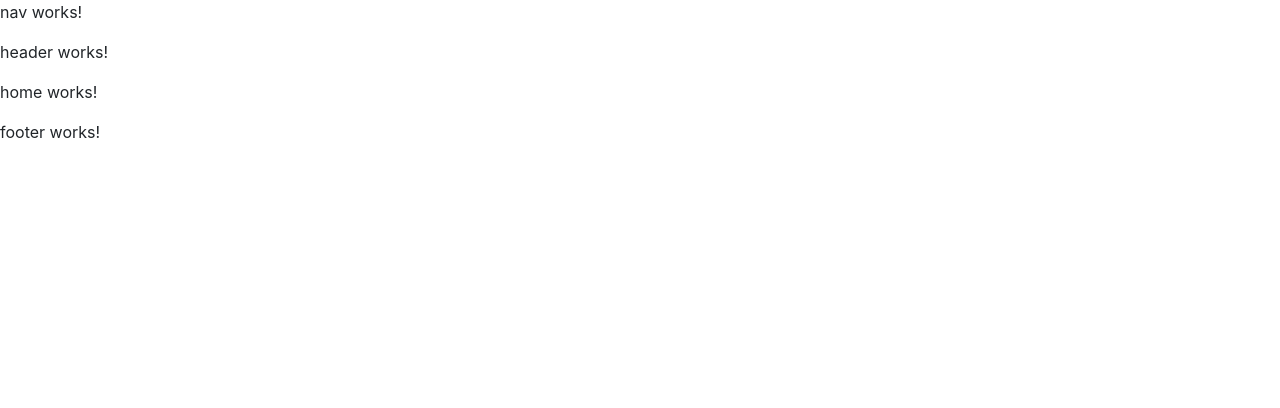
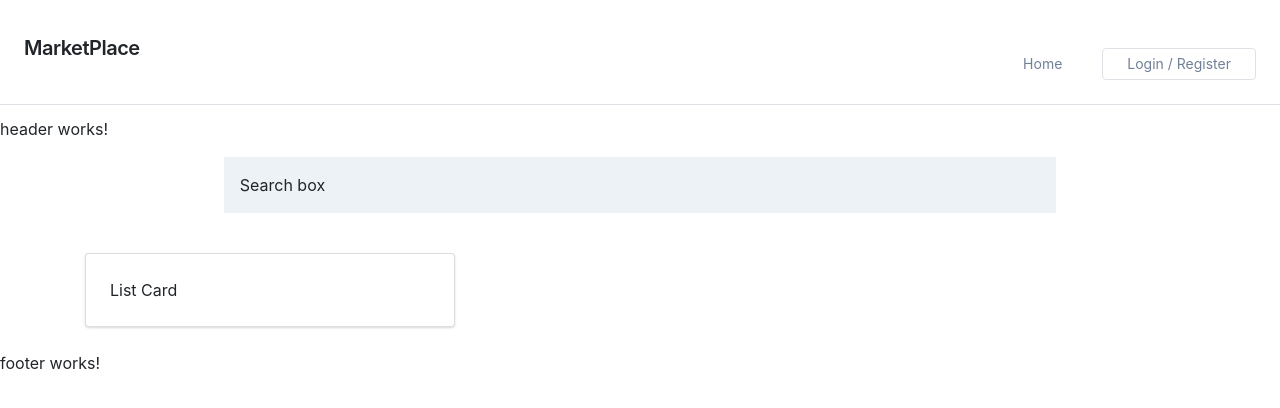
Before and after one commit to Bilkiss/marketplace-front, an Angular app: page / in a window 1280 px wide. Shown: the top 408 px of the page. Built offline with nearby package versions, Linux system fonts and the light colour scheme.

Commit message:
Updated layout structure: nav + home: search box + card

```diff
--- a/src/app/components/home/home.component.html
+++ b/src/app/components/home/home.component.html
@@ -1,3 +1,16 @@
-<p>
-  home works!
-</p>
+<div class="container">
+
+  <div class="search w-full md:w-3/4 md:mx-auto">
+    Search box
+  </div>
+
+  <div class="flex mt-4 mb-4">
+    <div class="card w-full md:w-1/3">
+      <div class="px-6 py-4">
+        List Card
+      </div>
+    </div>
+  </div>
+
+
+</div>
--- a/src/app/components/shared/header/header.component.html
+++ b/src/app/components/shared/header/header.component.html
@@ -1,4 +1,7 @@
-<app-nav></app-nav>
+<div class="bg-fixed">
+  <app-nav></app-nav>
+</div>
+
 
 <p>
   header works!
--- a/src/app/components/shared/nav/nav.component.html
+++ b/src/app/components/shared/nav/nav.component.html
@@ -1,3 +1,21 @@
-<p>
-  nav works!
-</p>
+<nav class="navigation border-bottom">
+  <div class="flex items-center flex-shrink-0 mr-6 pt-2">
+    <p class="font-semibold text-xl tracking-tight">MarketPlace</p>
+  </div>
+  <div class="block lg:hidden">
+    <button class="flex items-center px-3 py-2 border rounded text-teal-200 border-teal-400 hover:border-white">
+      <svg class="fill-current h-3 w-3" viewBox="0 0 20 20" xmlns="http://www.w3.org/2000/svg"><title>Menu</title><path d="M0 3h20v2H0V3zm0 6h20v2H0V9zm0 6h20v2H0v-2z"/></svg>
+    </button>
+  </div>
+  <div class="w-full block flex-grow lg:flex lg:items-center lg:w-auto">
+
+    </div>
+    <div>
+      <div class="text-sm lg:flex-grow">
+        <a [routerLink]="['/']"  class="block mt-4 lg:inline-block lg:mt-0 text-gray-600 hover:text-gray-900 mr-4">
+          Home
+        </a>
+      <a href="#" class="lg:ml-4 inline-block text-sm px-4 py-2 leading-none border rounded hover:border-transparent text-gray-600 hover:text-white hover:bg-gray-600 mt-4 lg:mt-0">Login / Register</a>
+    </div>
+  </div>
+</nav>
--- a/src/tailwind-build.css
+++ b/src/tailwind-build.css
@@ -3,6 +3,14 @@
 /*@tailwind preflight;*/
 
 @tailwind components;
+
+    .navigation {
+        @apply flex items-center justify-between flex-wrap border-blue-100 p-6 mb-3
+    }
+
+    .search{
+        @apply bg-gray-200 p-4
+    }
     .card {
         @apply max-w-sm rounded overflow-hidden shadow mt-4
     }
```
Also changed, not shown: src/styles.css.
